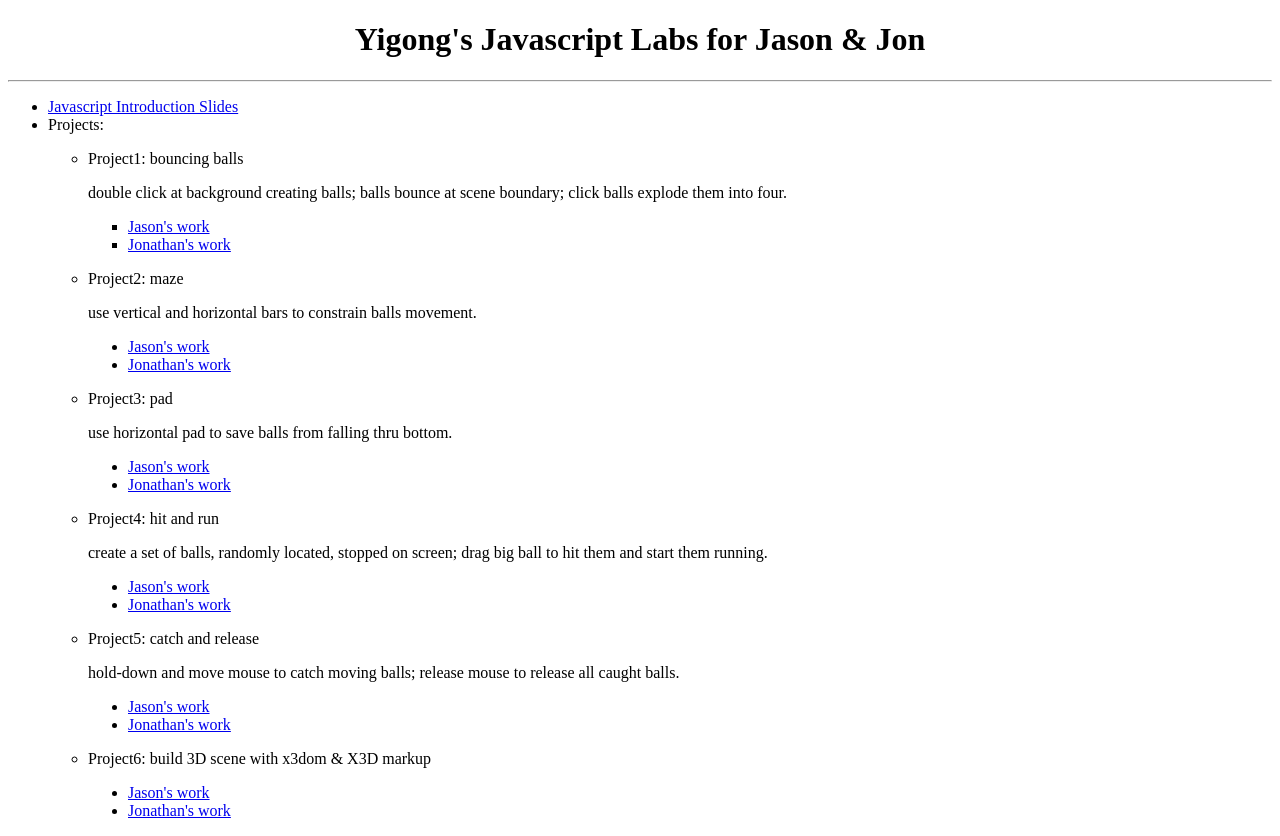
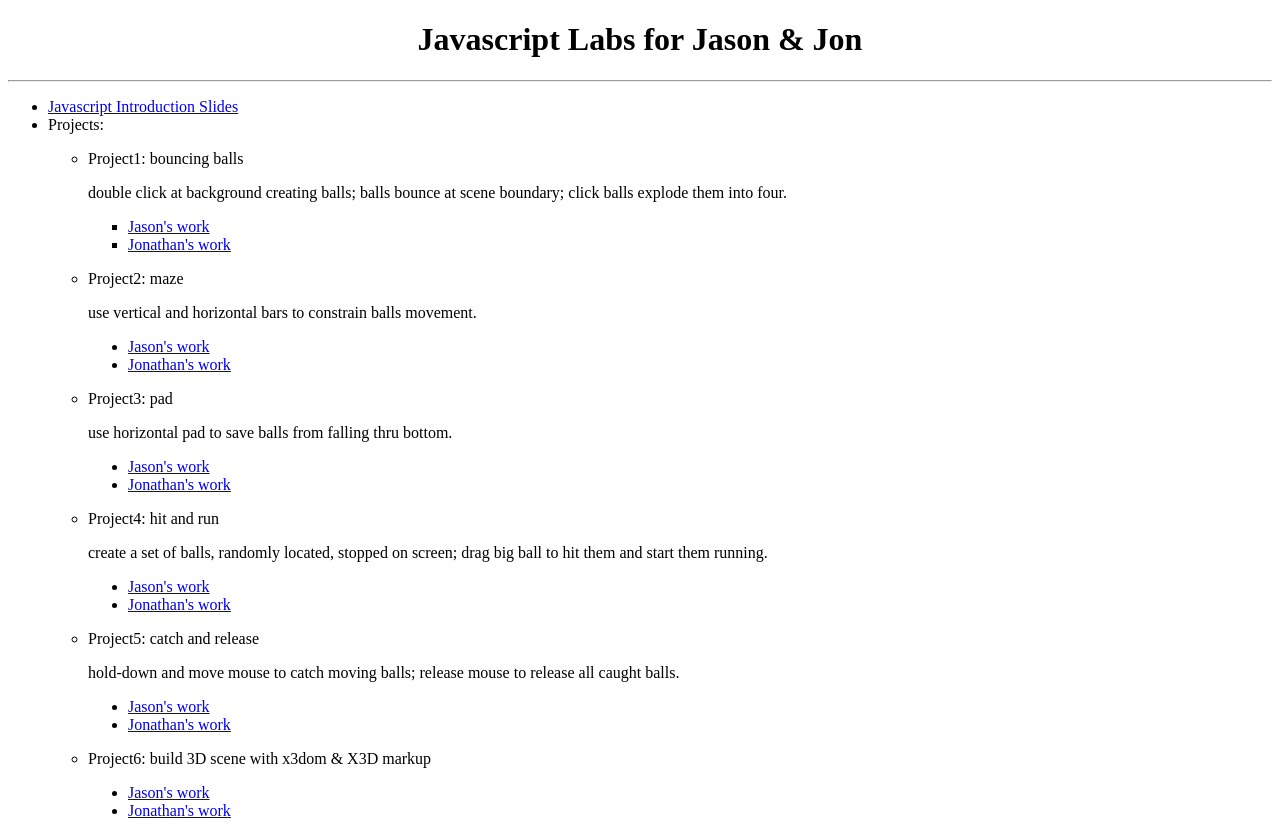
Before and after one commit to yglcode/jjlabs, a plain HTML site: page index.html in a window 1280 px wide. Drawn offline with Linux system fonts and the light colour scheme.

Commit message:
update index.html

```diff
--- a/index.html
+++ b/index.html
@@ -5,7 +5,7 @@
     <title>Yigong's Javascript Labs for JJ</title>
   </head>
   <body>
-    <h1 style="text-align: center;">Yigong's Javascript Labs for Jason & Jon</h1>
+    <h1 style="text-align: center;">Javascript Labs for Jason & Jon</h1>
     <hr style="color: white;">
     <ul>
       <li><a href="./slides.pdf" title="Javascript Introduction Slides">Javascript
```
Also changed, not shown: 1 other file.
